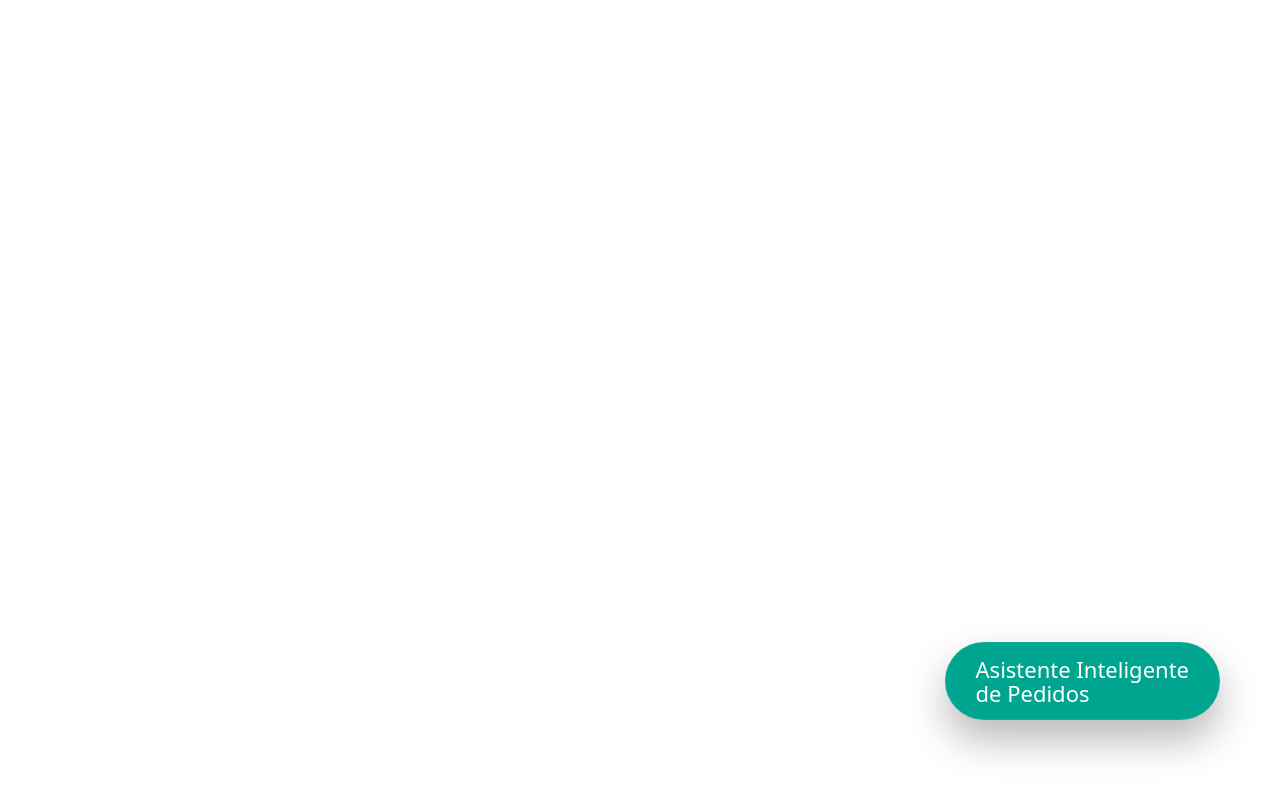
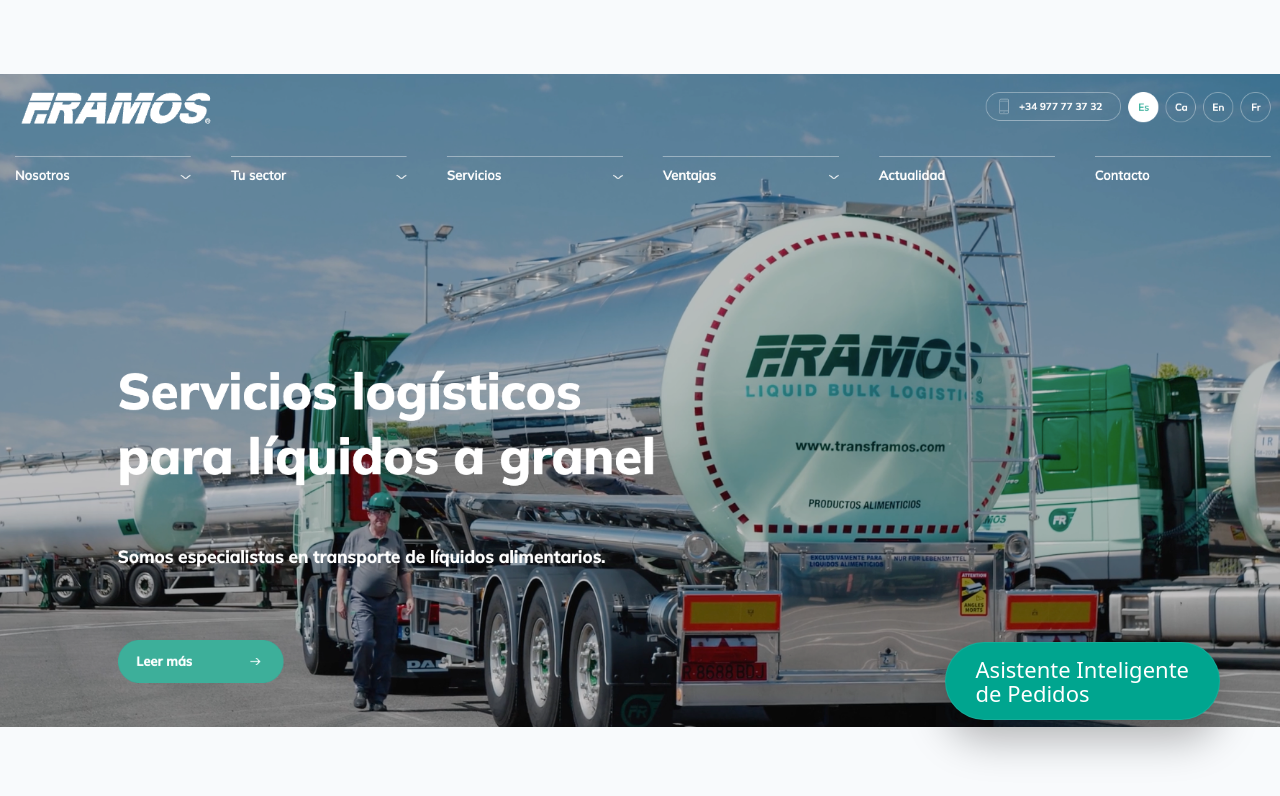
Before and after one commit to neria-rafapenya/transframos, a React (Vite) app in the folder frontend-transframos/: page /login in a window 1280 px wide. Shown: the top 796 px of the page. Built offline with nearby package versions, Linux system fonts and the light colour scheme; no server answers.

Commit message:
feat: railway

```diff
--- a/frontend-transframos/src/app/providers/AppProviders.tsx
+++ b/frontend-transframos/src/app/providers/AppProviders.tsx
@@ -41,7 +41,12 @@
     return <>{content}</>;
   }
 
-  return <WidgetShell>{content}</WidgetShell>;
+  return (
+    <>
+      <div className="host-portal" />
+      <WidgetShell>{content}</WidgetShell>
+    </>
+  );
 };
 
 export default AppProviders;
--- a/frontend-transframos/src/scss/_global.scss
+++ b/frontend-transframos/src/scss/_global.scss
@@ -21,6 +21,26 @@
 body {
   background: transparent;
   color: #111827;
+}
+
+.host-portal {
+  position: fixed;
+  inset: 0;
+  z-index: 0;
+  display: grid;
+  place-items: center;
+  background-color: #f8fafc;
+  background-image: url("../assets/portada.png");
+  background-size: 100%;
+  background-position: center;
+  background-repeat: no-repeat;
+  color: #0f172a;
+}
+
+.host-portal h1 {
+  margin: 0;
+  font-size: 32px;
+  font-weight: 700;
 }
 
 button,
```
Also changed, not shown: frontend-transframos/src/assets/portada.png (added).
